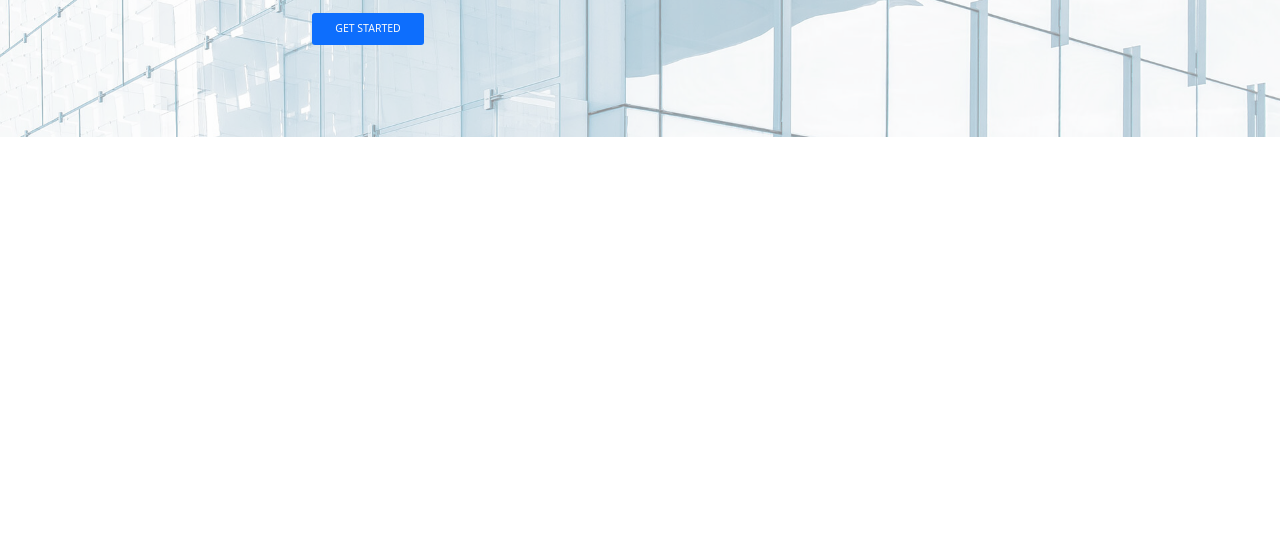
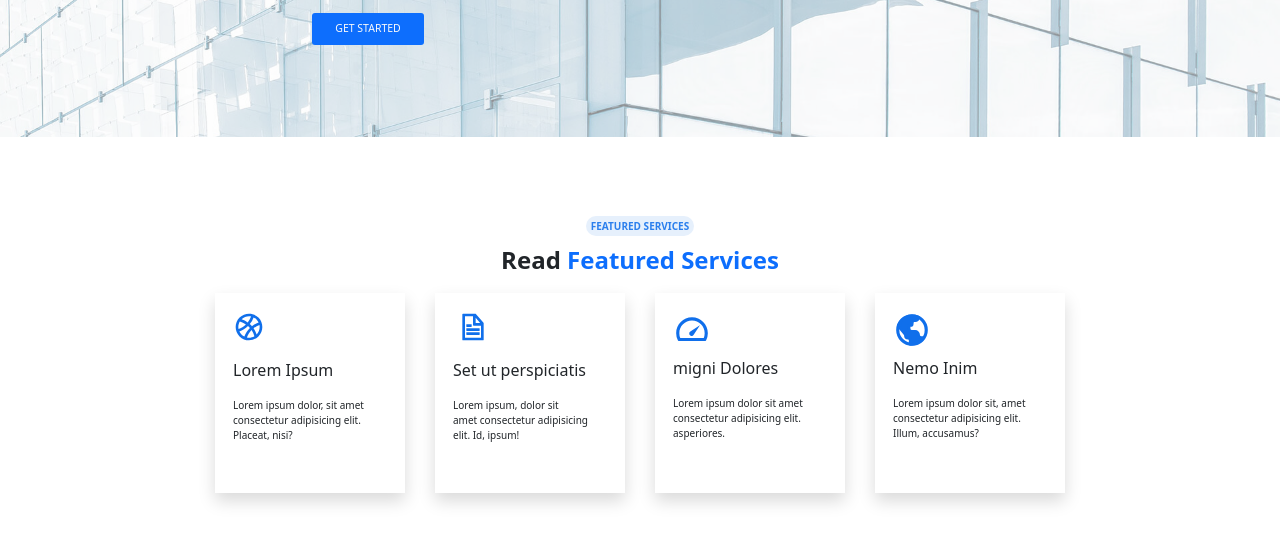
Before and after one commit to Yasscodeur1/Projet_templateMolengeek_Yassin, a website: page index.html in a window 1280 px wide. Shown: the part 392-936 px from the top of the page. Before the commit the page ends 800 px from the top, so only its background shows below. Drawn offline with nearby package versions, Linux system fonts and the light colour scheme.

Commit message:
recuperation de la branch featured

```diff
--- a/src/sass/modules/_main.sass
+++ b/src/sass/modules/_main.sass
@@ -3,8 +3,7 @@ main
         height: auto
 
         .featured
-            width: 100%
-            height: 50em
+
             margin-top: 3em
             text-align: center
             display: flex
@@ -14,8 +13,8 @@ main
 
 
             .badge
-                width: 9rem
-                height: auto
+                // width: 9rem
+                // height: auto
                 padding: 5px
                 margin: 0
                 color: $sectread
```
Also changed, not shown: index.html (+1 -0 lines), public/css/app.css, 1 other file.
